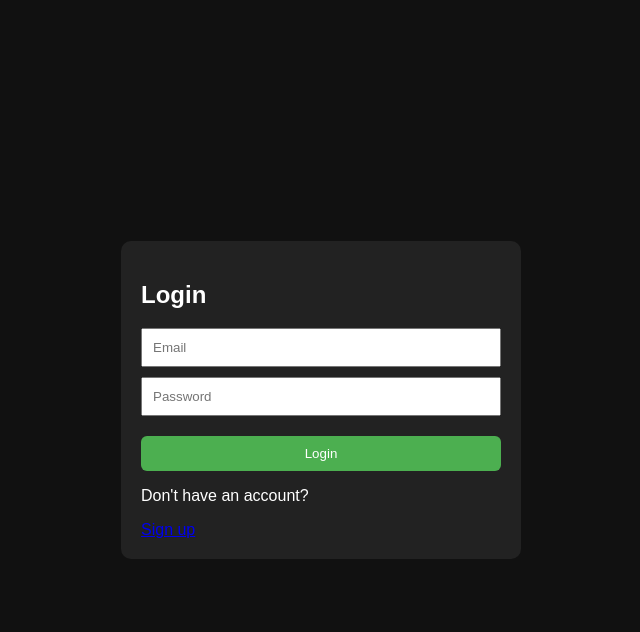
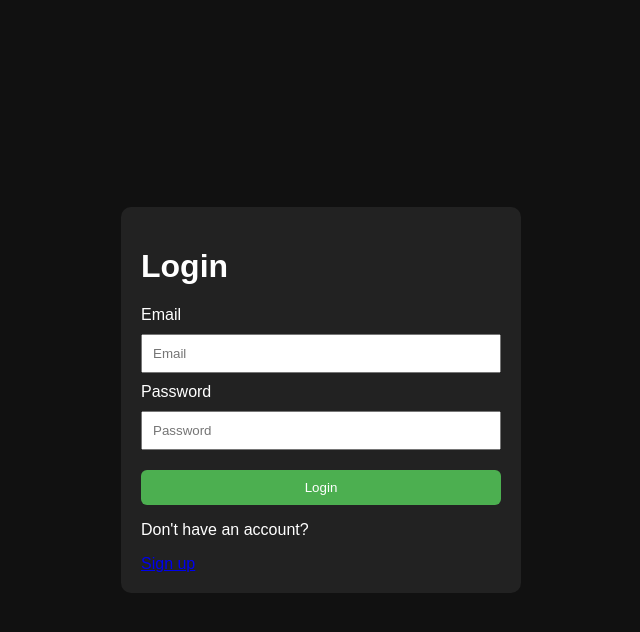
Before and after one commit to jaywtse132/contentforge, a Flask app: page /login in a window 1280 px wide. Shown: the top 632 px of the page, without its empty margins (319-959 px from the left). Run offline with Flask 3, Linux system fonts and the light colour scheme.

Commit message:
Update login.html

```diff
--- a/templates/login.html
+++ b/templates/login.html
@@ -1,25 +1,29 @@
 <!DOCTYPE html>
-<html>
+<html lang="en">
 <head>
-    <link rel="stylesheet" href="/static/style.css">
+    <meta charset="UTF-8">
+    <meta name="viewport" content="width=device-width, initial-scale=1.0">
+    <title>Login - ContentForge</title>
+    <link rel="stylesheet" href="{{ url_for('static', filename='style.css') }}">
 </head>
 <body class="center">
+    <form method="POST" class="card auth-card">
+        <h1>Login</h1>
 
-<form method="POST" class="card">
-    <h2>Login</h2>
+        {% if error %}
+        <p class="error">{{ error }}</p>
+        {% endif %}
 
-    {% if error %}
-        <p class="error">{{ error }}</p>
-    {% endif %}
+        <label for="email">Email</label>
+        <input id="email" name="email" type="email" placeholder="Email" required>
 
-    <input name="email" placeholder="Email" required>
-    <input name="password" placeholder="Password" type="password" required>
+        <label for="password">Password</label>
+        <input id="password" name="password" type="password" placeholder="Password" required>
 
-    <button type="submit">Login</button>
+        <button type="submit">Login</button>
 
-    <p>Don't have an account?</p>
-    <a href="/signup">Sign up</a>
-</form>
-
+        <p class="muted">Don't have an account?</p>
+        <a href="{{ url_for('signup') }}" class="text-link">Sign up</a>
+    </form>
 </body>
 </html>
```
